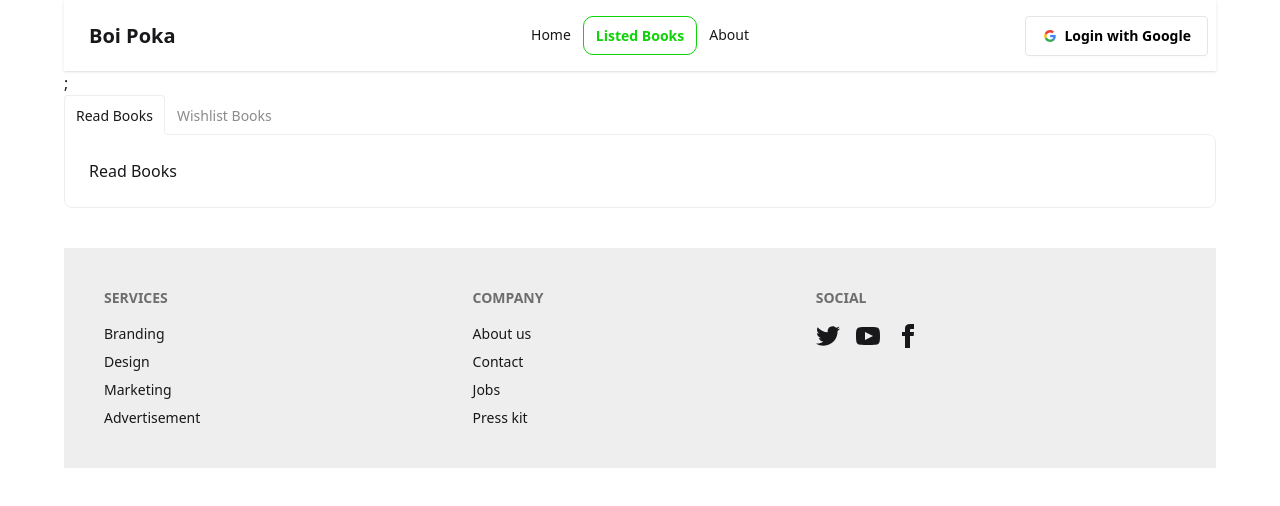
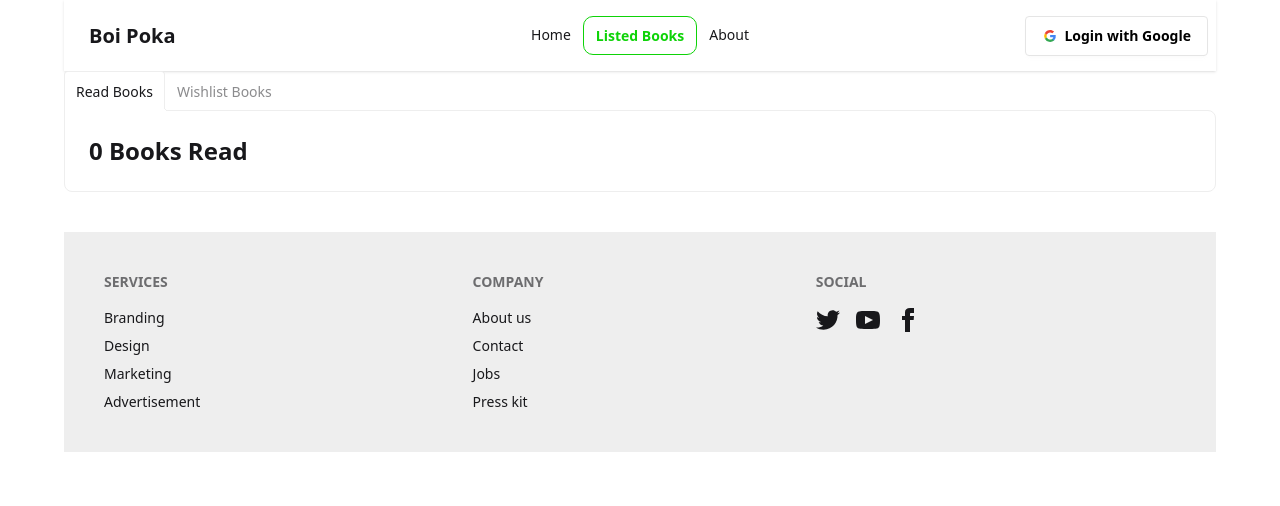
Before and after one commit to delowarshizar/BoiPoka, a React (Vite) app: page /listedBooks in a window 1280 px wide. Shown: the top 506 px of the page. Built offline with nearby package versions, Linux system fonts and the light colour scheme.

Commit message:
showed primary of mark as book

```diff
--- a/src/Routes/Routes.jsx
+++ b/src/Routes/Routes.jsx
@@ -26,6 +26,7 @@ export const router = createBrowserRouter([
       },
       {
         path: "/listedBooks",
+        loader: () => fetch("/booksData.json"),
         Component: ListedBook,
       },
     ],
--- a/src/pages/ListedBook/ListedBook.jsx
+++ b/src/pages/ListedBook/ListedBook.jsx
@@ -1,6 +1,19 @@
-import React from "react";
+import React, { useEffect, useState } from "react";
+import { GetDataFromLocalStorage } from "../../utilities/Store";
+import Book from "../Book/Book";
+import { useLoaderData } from "react-router";
 
 const ListedBook = () => {
+  const BookData = useLoaderData();
+  const [filteredBooks, setFilteredBooks] = useState([]);
+  useEffect(() => {
+    const readBooks = GetDataFromLocalStorage();
+    const ConvertedReadBooks = readBooks.map((id) => parseInt(id));
+    const filteredBooks = BookData.filter((book) =>
+      ConvertedReadBooks.includes(book.bookId),
+    );
+    setFilteredBooks(filteredBooks);
+  }, []);
   return (
     <div>
       <div className="tabs tabs-lift">
@@ -12,7 +25,14 @@ const ListedBook = () => {
           defaultChecked
         />
         <div className="tab-content bg-base-100 border-base-300 p-6">
-          Read Books
+          <h1 className="text-2xl font-bold">
+            {filteredBooks.length} Books Read
+          </h1>
+          <div>
+            {filteredBooks.map((book) => (
+              <Book key={book.bookId} book={book}></Book>
+            ))}
+          </div>
         </div>
 
         <input
--- a/src/pages/Root/Root.jsx
+++ b/src/pages/Root/Root.jsx
@@ -7,7 +7,8 @@ const Root = () => {
   return (
     <div className="max-w-6xl mx-auto">
       <Header></Header>
-      <ToastContainer />;<Outlet></Outlet>
+      <ToastContainer />
+      <Outlet></Outlet>
       <Footer></Footer>
     </div>
   );
--- a/src/utilities/Store.js
+++ b/src/utilities/Store.js
@@ -21,4 +21,4 @@ const SetDataToLocalStorage = (id) => {
   toast.success("Book marked as read!");
 };
 
-export { SetDataToLocalStorage };
+export { SetDataToLocalStorage, GetDataFromLocalStorage };
```
